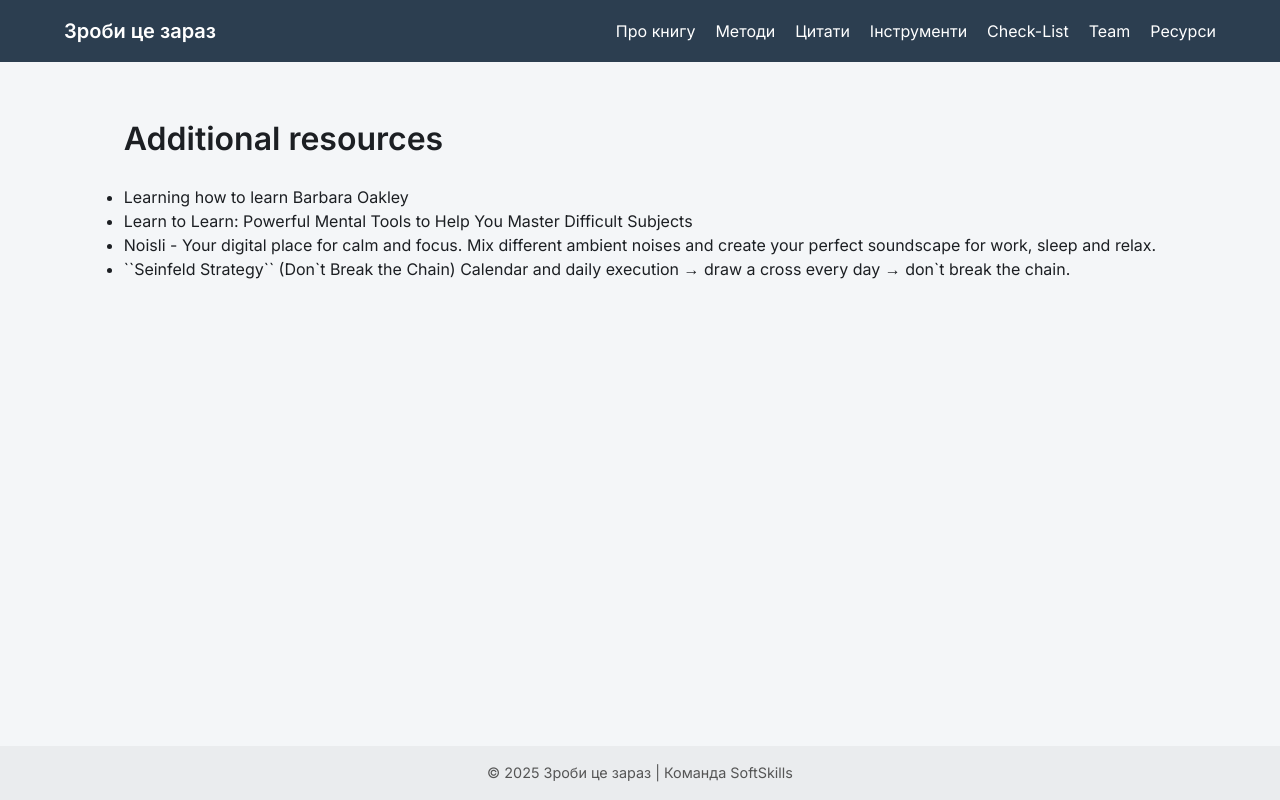
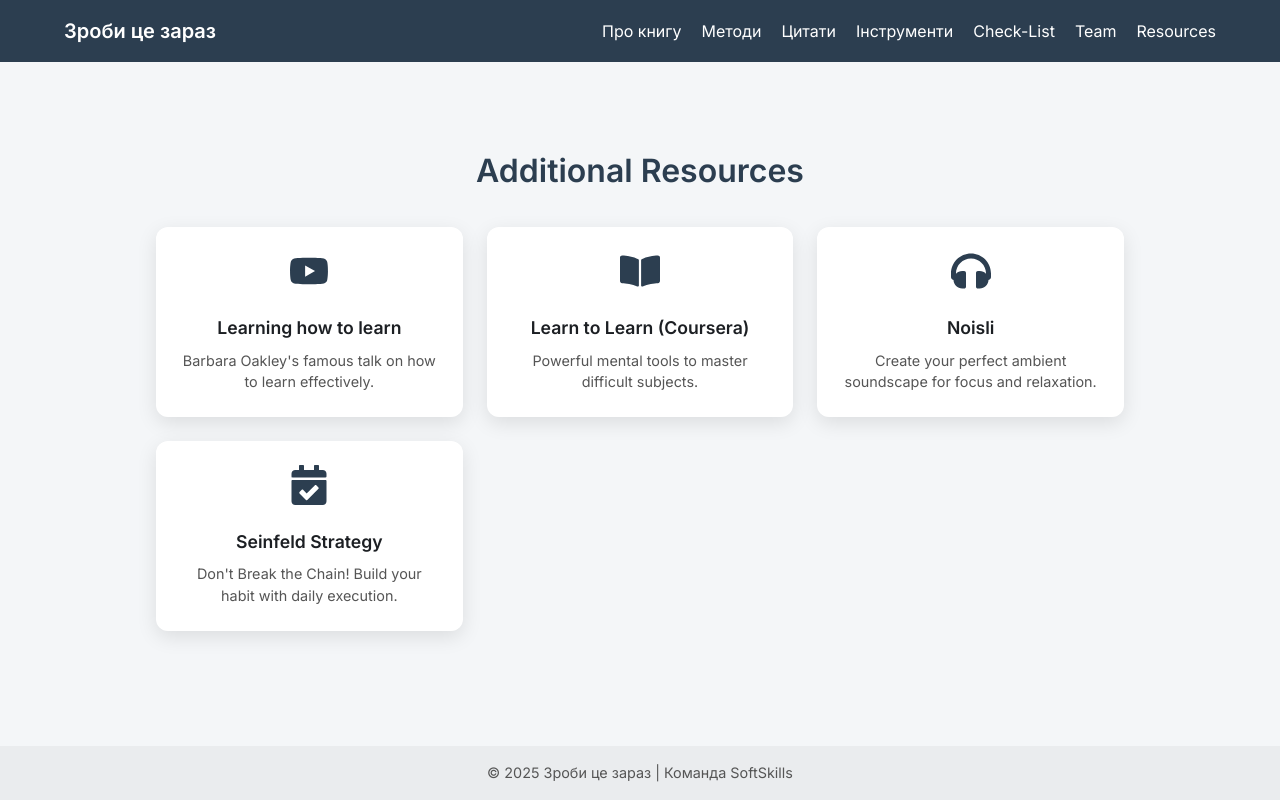
Before and after one commit to Ded-Goit/my-book-site, a Next.js app: page /resources in a window 1280 px wide. Built offline with nearby package versions, Linux system fonts and the light colour scheme.

Commit message:
added resources style

```diff
--- a/app/resources/page.tsx
+++ b/app/resources/page.tsx
@@ -1,39 +1,64 @@
+"use client";
+
+import styles from "./resources.module.css";
+import {
+  FaYoutube,
+  FaBookOpen,
+  FaHeadphones,
+  FaCalendarCheck,
+} from "react-icons/fa";
+
 export default function ResourcesPage() {
+  const resources = [
+    {
+      title: "Learning how to learn",
+      description: "Barbara Oakley's famous talk on how to learn effectively.",
+      icon: <FaYoutube />,
+      link: "https://www.youtube.com/watch?v=O96fE1E-rf8",
+    },
+    {
+      title: "Learn to Learn (Coursera)",
+      description: "Powerful mental tools to master difficult subjects.",
+      icon: <FaBookOpen />,
+      link: "https://www.coursera.org/learn/learning-how-to-learn",
+    },
+    {
+      title: "Noisli",
+      description:
+        "Create your perfect ambient soundscape for focus and relaxation.",
+      icon: <FaHeadphones />,
+      link: "https://www.noisli.com/",
+    },
+    {
+      title: "Seinfeld Strategy",
+      description:
+        "Don't Break the Chain! Build your habit with daily execution.",
+      icon: <FaCalendarCheck />,
+      link: "https://screenapp.io/blog/seinfeld-strategy-complete-guide/",
+    },
+  ];
+
   return (
-    <section>
-      <h1>Additional resources</h1>
-      <ul>
-        <li>
-          <a href="https://www.youtube.com/watch?v=O96fE1E-rf8" target="_blank">
-            Learning how to learn Barbara Oakley
+    <section className={styles.wrapper}>
+      <h1 className={styles.heading}>Additional Resources</h1>
+      <div className={styles.grid}>
+        {resources.map((res, idx) => (
+          <a
+            key={idx}
+            href={res.link}
+            target="_blank"
+            rel="noopener noreferrer"
+            className={styles.card}
+            style={{ animationDelay: `${idx * 0.1}s` }}
+          >
+            <div className={styles.icon}>{res.icon}</div>
+            <div className={styles.content}>
+              <h2>{res.title}</h2>
+              <p>{res.description}</p>
+            </div>
           </a>
-        </li>
-        <li>
-          <a
-            href="https://www.coursera.org/learn/learning-how-to-learn"
-            target="_blank"
-          >
-            Learn to Learn: Powerful Mental Tools to Help You Master Difficult
-            Subjects
-          </a>
-        </li>
-        <li>
-          <a href="https://www.noisli.com/" target="_blank">
-            Noisli - Your digital place for calm and focus. Mix different
-            ambient noises and create your perfect soundscape for work, sleep
-            and relax.
-          </a>
-        </li>
-        <li>
-          <a
-            href="https://screenapp.io/blog/seinfeld-strategy-complete-guide/"
-            target="_blank"
-          >
-            ``Seinfeld Strategy`` (Don`t Break the Chain) Calendar and daily
-            execution → draw a cross every day → don`t break the chain.
-          </a>
-        </li>
-      </ul>
+        ))}
+      </div>
     </section>
   );
 }
--- /dev/null
+++ b/app/resources/resources.module.css
@@ -0,0 +1,82 @@
+.wrapper {
+  max-width: 1000px;
+  margin: 0 auto;
+  padding: 2rem 1rem;
+}
+
+.heading {
+  text-align: center;
+  font-size: 2rem;
+  margin-bottom: 2rem;
+  color: var(--accent, #0070f3);
+}
+
+.grid {
+  display: grid;
+  gap: 1.5rem;
+}
+
+/* Для адаптивності */
+@media (min-width: 768px) {
+  .grid {
+    grid-template-columns: repeat(2, 1fr);
+  }
+}
+@media (min-width: 1200px) {
+  .grid {
+    grid-template-columns: repeat(3, 1fr);
+  }
+}
+
+.card {
+  display: flex;
+  flex-direction: column;
+  align-items: center;
+  text-align: center;
+  background: var(--card-bg, #fff);
+  border-radius: 12px;
+  padding: 1.5rem;
+  box-shadow: 0 6px 20px rgba(0, 0, 0, 0.1);
+  text-decoration: none;
+  color: inherit;
+  transition: transform 0.3s, box-shadow 0.3s, border 0.3s, background 0.3s;
+  position: relative;
+  opacity: 0;
+  transform: translateY(30px);
+  animation: fadeInUp 0.6s ease forwards;
+}
+
+/* Підсвічування */
+.card:hover {
+  background: linear-gradient(135deg, #f0f8ff, #e0f0ff);
+  transform: translateY(-6px);
+  box-shadow: 0 12px 24px rgba(0, 0, 0, 0.2);
+  border: 2px solid var(--accent, #0070f3);
+}
+
+@keyframes fadeInUp {
+  from {
+    opacity: 0;
+    transform: translateY(30px);
+  }
+  to {
+    opacity: 1;
+    transform: translateY(0);
+  }
+}
+
+.icon {
+  font-size: 2.5rem;
+  color: var(--accent, #0070f3);
+  margin-bottom: 1rem;
+}
+
+.content h2 {
+  font-size: 1.1rem;
+  margin: 0.5rem 0;
+}
+
+.content p {
+  font-size: 0.9rem;
+  color: #555;
+}
--- a/app/team/page.module.css
+++ b/app/team/page.module.css
@@ -1,4 +1,5 @@
 .wrapper {
+  min-height: 100vh;
   padding: 2rem 1rem;
 }
 
--- a/components/Header/Header.tsx
+++ b/components/Header/Header.tsx
@@ -19,7 +19,7 @@ export default function Header() {
           <Link href="/tools">Інструменти</Link>
           <Link href="/checklist">Check-List</Link>
           <Link href="/team">Team</Link>
-          <Link href="/resources">Ресурси</Link>
+          <Link href="/resources">Resources</Link>
         </nav>
       </div>
     </header>
--- a/components/MobileMenu/MobileMenu.tsx
+++ b/components/MobileMenu/MobileMenu.tsx
@@ -13,7 +13,7 @@ const links = [
   { href: "/tools", label: "Інструменти" },
   { href: "/checklist", label: "Check-List" },
   { href: "/team", label: "Team" },
-  { href: "/resources", label: "Ресурси" },
+  { href: "/resources", label: "Resources" },
 ];
 
 export default function MobileMenu() {
@@ -28,7 +28,7 @@ export default function MobileMenu() {
       {open && (
         <div className={styles.overlay}>
           <button className={styles.close} onClick={() => setOpen(false)}>
-            ×
+            x
           </button>
           <nav className={styles.nav}>
             {links.map(({ href, label }) => (
```
